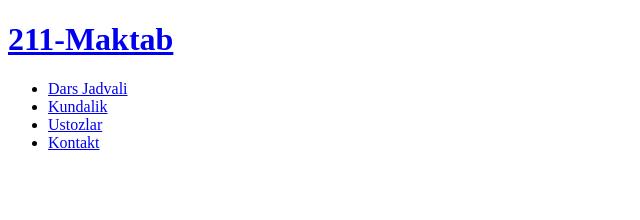
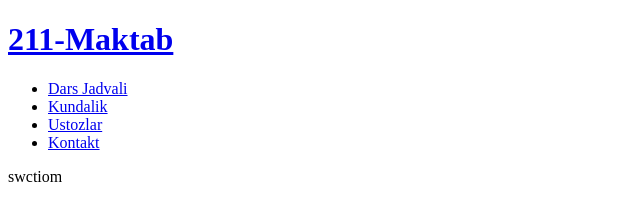
Before and after one commit to Abduqayyum7026/lessons2, a plain HTML site: page 211maktab.html in a window 1280 px wide. Shown: the full height of the page, 0-640 px from the left. Drawn offline with Linux system fonts and the light colour scheme.

Commit message:
homework3

```diff
--- a/211maktab.html
+++ b/211maktab.html
@@ -17,5 +17,6 @@
             </ul>
         </div>
     </header>
+    swctiom
 </body>
 </html>
```
